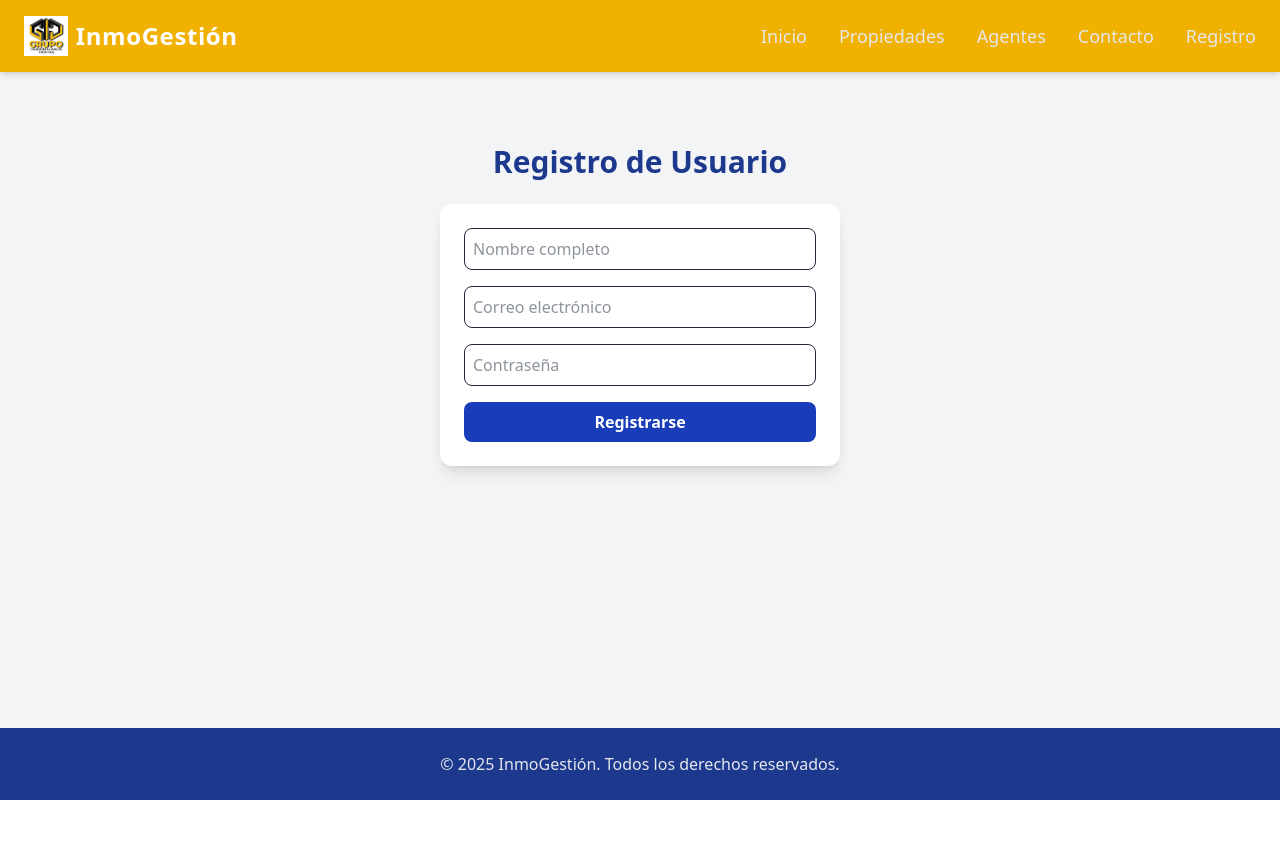
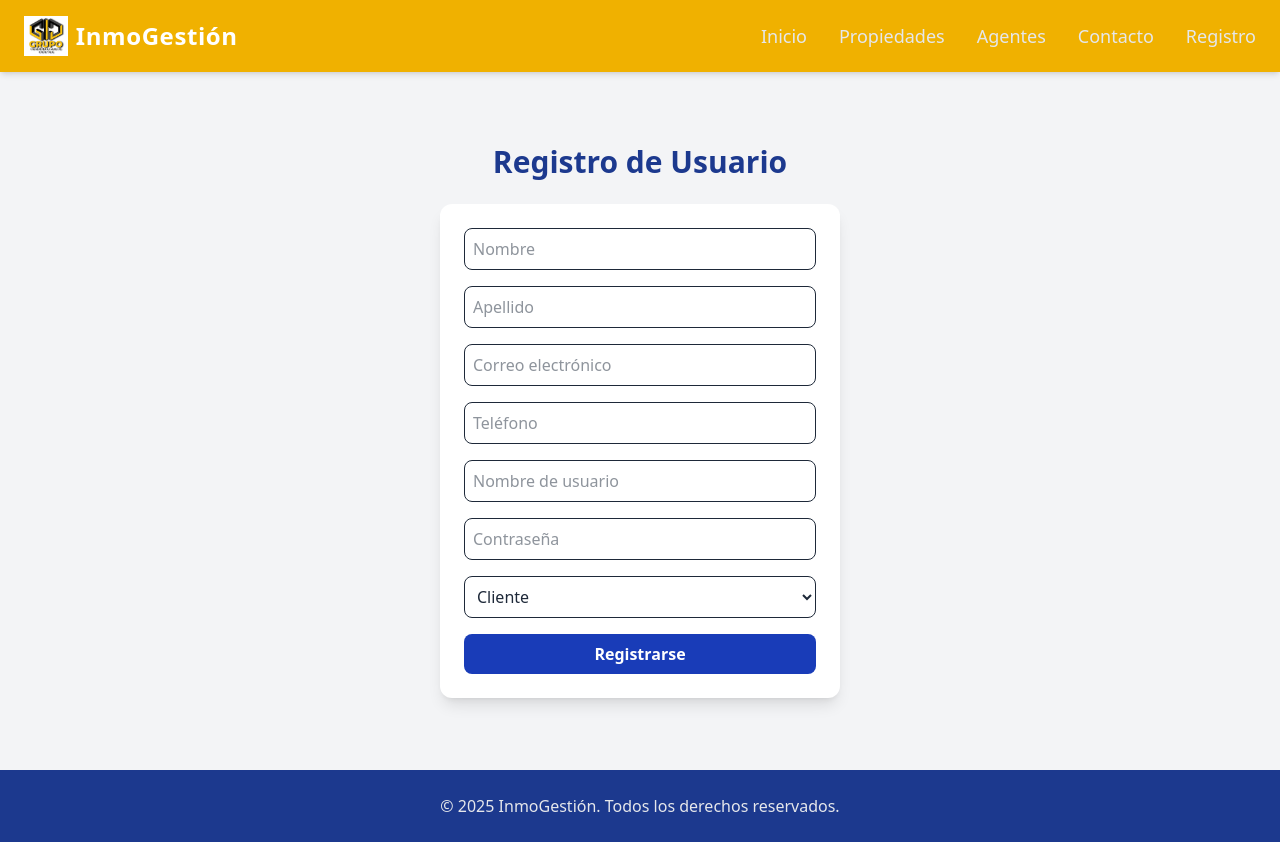
Before and after one commit to Yair-ux/INMOGESTION_PROYECTO, a React (Vite) app: page /registro in a window 1280 px wide. Before the commit the page ends 800 px from the top, so only its background shows below. Built offline with nearby package versions, Linux system fonts and the light colour scheme.

Commit message:
cambios en registro

```diff
--- a/src/pages/registro.jsx
+++ b/src/pages/registro.jsx
@@ -1,26 +1,137 @@
+import { useState } from "react";
+
 export default function Registro() {
+  // 👉 Paso 1: Estado para guardar los datos del formulario
+  const [formData, setFormData] = useState({
+    nombre: "",
+    apellido: "",
+    correo: "",
+    telefono: "",
+    nombre_usuario: "",
+    contrasena: "",
+    id_rol: "3",   // Cliente por defecto
+    estado: "Activo"
+  });
+
+  // 👉 Paso 2: Función para manejar cambios en los inputs
+  const handleChange = (e) => {
+    setFormData({
+      ...formData,
+      [e.target.name]: e.target.value
+    });
+  };
+
+  // 👉 Paso 3: Aquí va tu handleSubmit
+  const handleSubmit = async (e) => {
+    e.preventDefault(); // evita recargar la página
+
+    try {
+      const res = await fetch("/api/usuarios", {
+        method: "POST",
+        headers: { "Content-Type": "application/json" },
+        body: JSON.stringify(formData)
+      });
+
+      const data = await res.json();
+
+      if (res.ok) {
+        alert("✅ Registro exitoso");
+        // limpiar campos
+        setFormData({
+          nombre: "",
+          apellido: "",
+          correo: "",
+          telefono: "",
+          nombre_usuario: "",
+          contrasena: "",
+          id_rol: "3",
+          estado: "Activo"
+        });
+      } else {
+        alert("❌ Error: " + (data.message || "No se pudo registrar"));
+      }
+    } catch (err) {
+      alert("❌ Error de conexión con el servidor");
+    }
+  };
+
+  // 👉 Paso 4: Formulario que usa handleChange y handleSubmit
   return (
     <section className="p-6 max-w-md mx-auto">
       <h2 className="text-3xl font-bold text-blue-900 text-center">
         Registro de Usuario
       </h2>
 
-        <form className="mt-6 bg-white shadow-lg rounded-xl p-6 space-y-4">
+      <form
+        onSubmit={handleSubmit}  // 🔥 aquí conectamos handleSubmit
+        className="mt-6 bg-white shadow-lg rounded-xl p-6 space-y-4"
+      >
         <input
           type="text"
-            placeholder="Nombre completo"
+          name="nombre"
+          placeholder="Nombre"
+          value={formData.nombre}
+          onChange={handleChange}
           className="w-full p-2 border rounded-lg"
+          required
+        />
+        <input
+          type="text"
+          name="apellido"
+          placeholder="Apellido"
+          value={formData.apellido}
+          onChange={handleChange}
+          className="w-full p-2 border rounded-lg"
+          required
         />
         <input
           type="email"
+          name="correo"
           placeholder="Correo electrónico"
+          value={formData.correo}
+          onChange={handleChange}
           className="w-full p-2 border rounded-lg"
+          required
+        />
+        <input
+          type="text"
+          name="telefono"
+          placeholder="Teléfono"
+          value={formData.telefono}
+          onChange={handleChange}
+          className="w-full p-2 border rounded-lg"
+          required
+        />
+        <input
+          type="text"
+          name="nombre_usuario"
+          placeholder="Nombre de usuario"
+          value={formData.nombre_usuario}
+          onChange={handleChange}
+          className="w-full p-2 border rounded-lg"
+          required
         />
         <input
           type="password"
+          name="contrasena"
           placeholder="Contraseña"
+          value={formData.contrasena}
+          onChange={handleChange}
           className="w-full p-2 border rounded-lg"
+          required
         />
+
+        <select
+          name="id_rol"
+          value={formData.id_rol}
+          onChange={handleChange}
+          className="w-full p-2 border rounded-lg"
+        >
+          <option value="1">Administrador</option>
+          <option value="2">Agente</option>
+          <option value="3">Cliente</option>
+        </select>
+
         <button
           type="submit"
           className="w-full bg-blue-800 hover:bg-blue-700 text-white font-bold py-2 rounded-lg"
```
Lines whose indentation alone changed are shown as unchanged.
